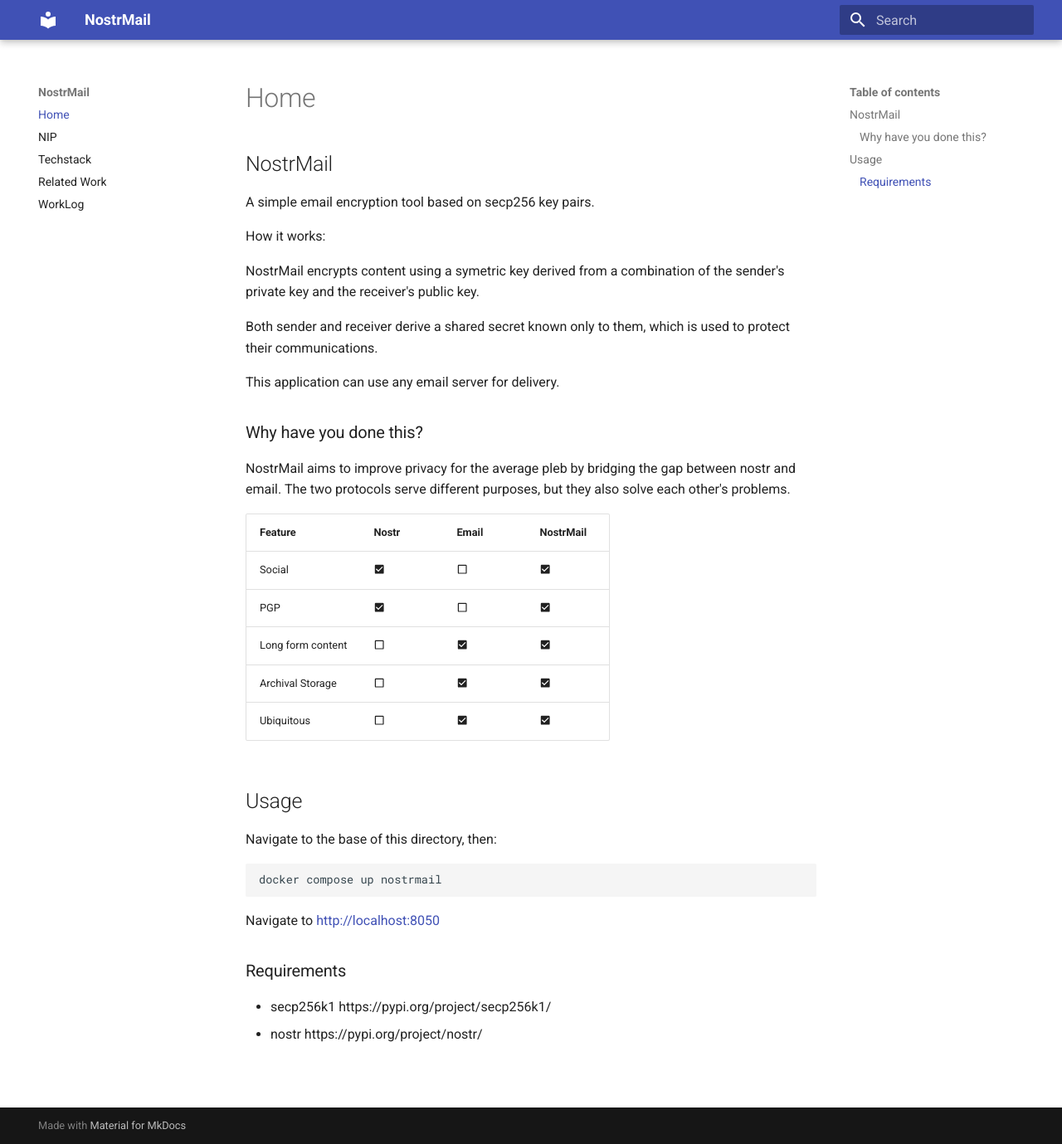
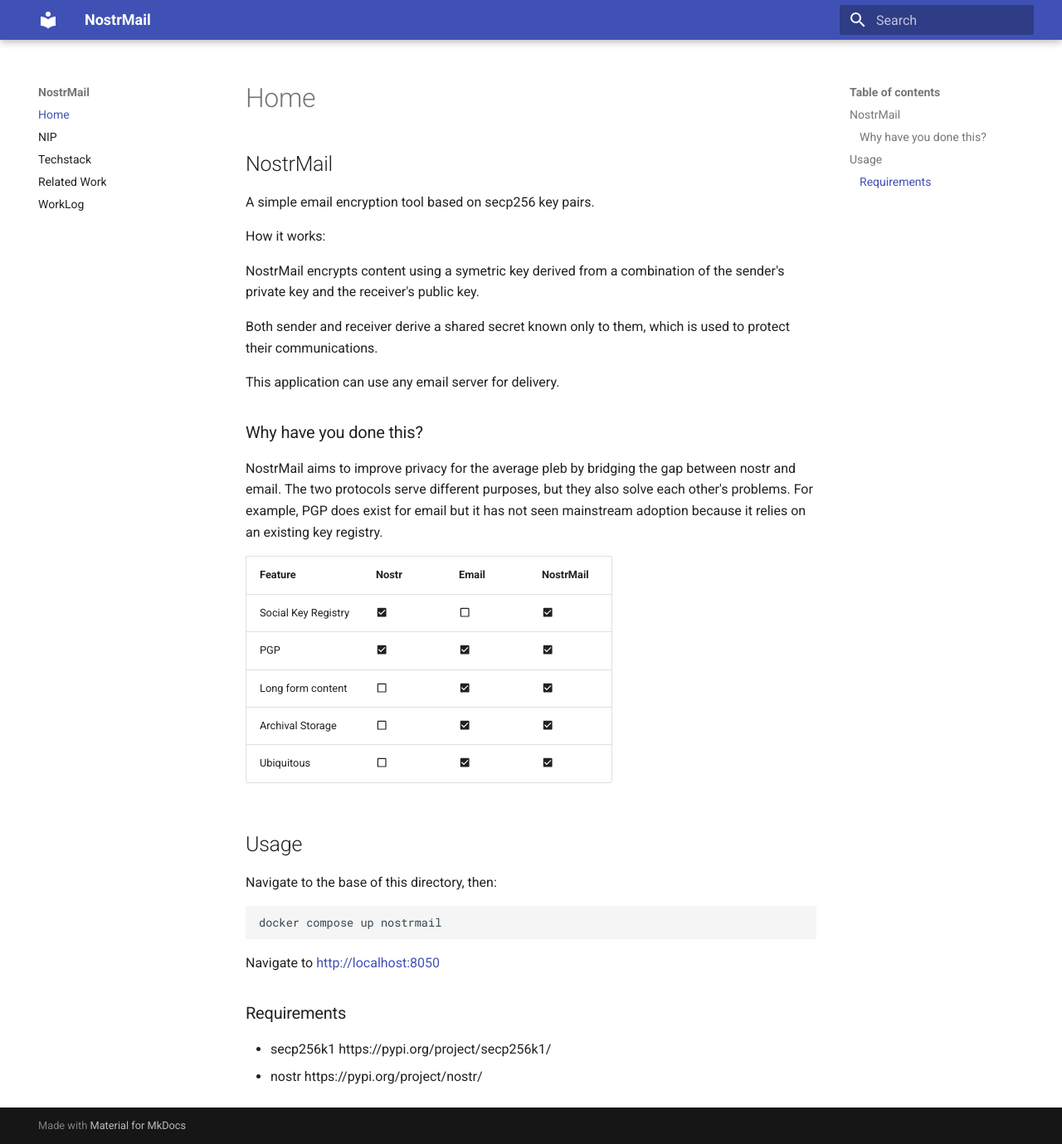
Before and after one commit to asherp/nostr-mail, an MkDocs documentation site: the page built from docs/README.md, in a window 1280 px wide and 1379 px high. Shown: the whole window at 83% size. Built offline with MkDocs 1.6.1 and Material for MkDocs 9.7.7, drawn with Linux system fonts in a browser that asks for light colours.

```diff
--- a/README.md
+++ b/README.md
@@ -13,15 +13,16 @@ This application can use any email server for delivery.
 
 ### Why have you done this?
 
-NostrMail aims to improve privacy for the average pleb by bridging the gap between nostr and email. The two protocols serve different purposes, but they also solve each other's problems.
+NostrMail aims to improve privacy for the average pleb by bridging the gap between nostr and email. The two protocols serve different purposes, but they also solve each other's problems. For example, PGP does exist for email but it has not seen mainstream adoption because it relies on an existing key registry.
 
 | Feature            | Nostr                               | Email                             | NostrMail                  |
 | -------------------|-------------------------------------| --------------------------------- |--------------------------- |
-| Social             | :material-checkbox-marked:          | :material-checkbox-blank-outline: | :material-checkbox-marked: |
-| PGP                | :material-checkbox-marked:          | :material-checkbox-blank-outline: | :material-checkbox-marked: |
+| Social Key Registry| :material-checkbox-marked:          | :material-checkbox-blank-outline: | :material-checkbox-marked: |
+| PGP                | :material-checkbox-marked:          | :material-checkbox-marked:        | :material-checkbox-marked: |
 | Long form content  | :material-checkbox-blank-outline:   | :material-checkbox-marked:        | :material-checkbox-marked: |
 | Archival Storage   | :material-checkbox-blank-outline:   | :material-checkbox-marked:        | :material-checkbox-marked: |
 | Ubiquitous         | :material-checkbox-blank-outline:   | :material-checkbox-marked:        | :material-checkbox-marked: |
+
 
 
 ## Usage
```
Also changed, not shown: WorkLog.md (+3 -0 lines).
